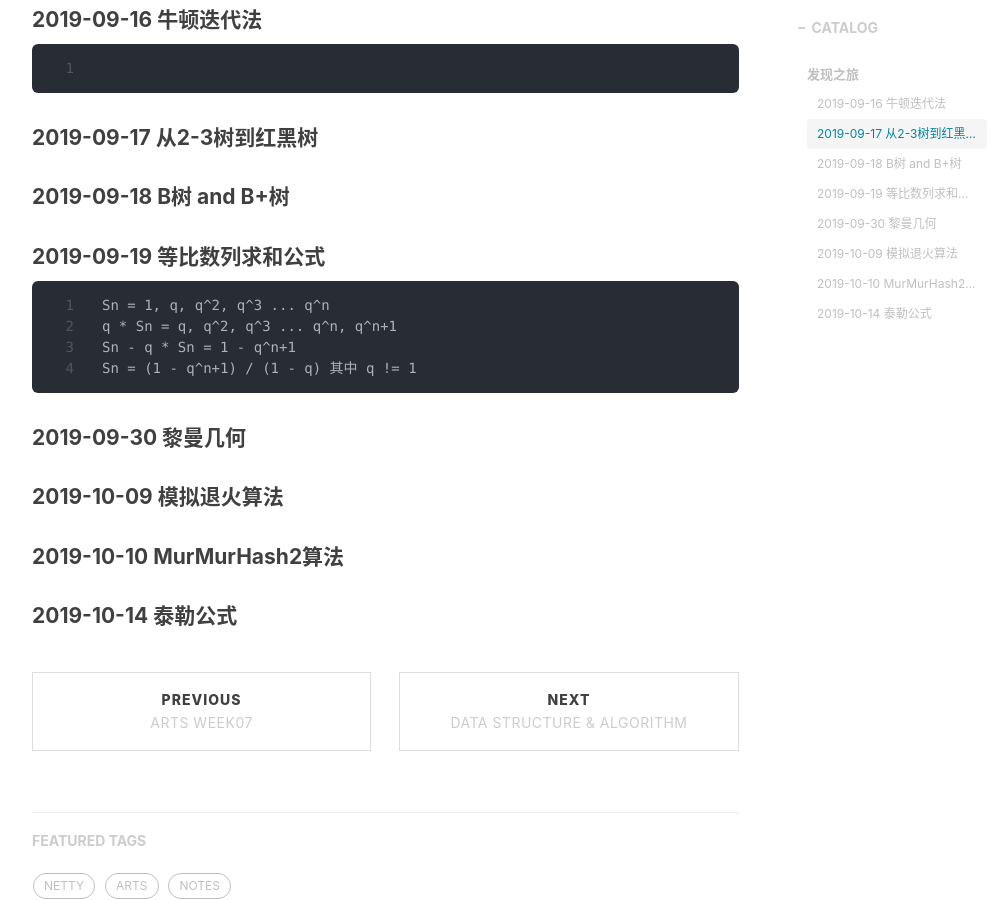
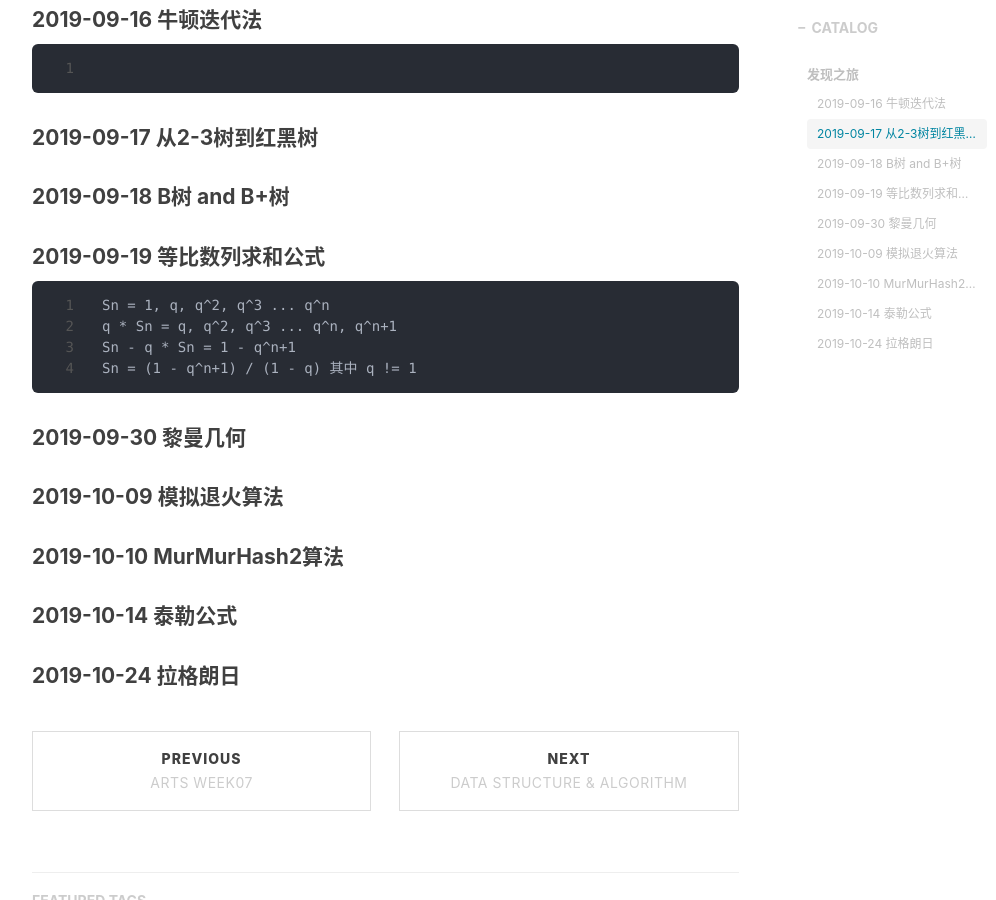
Before and after one commit to woncz/woncz.github.io, a Jekyll site: the page built from _posts/2019-09-16-Discover.md, in a window 1280 px wide and 900 px high, scrolled down 640 px. Shown: the whole window, without its empty margins (233-1229 px from the left). Built offline with Jekyll 4.4.1, drawn with Linux system fonts in a browser that asks for light colours; nearby versions of some CDN libraries; comment, search, counter and statistics services are not loaded.

Commit message:
Update everyday's ask of discovery

```diff
--- a/_posts/2019-09-16-Discover.md
+++ b/_posts/2019-09-16-Discover.md
@@ -42,3 +42,6 @@ Sn = (1 - q^n+1) / (1 - q) 其中 q != 1
 
 
 #### 2019-10-14 泰勒公式
+
+
+#### 2019-10-24 拉格朗日
```
